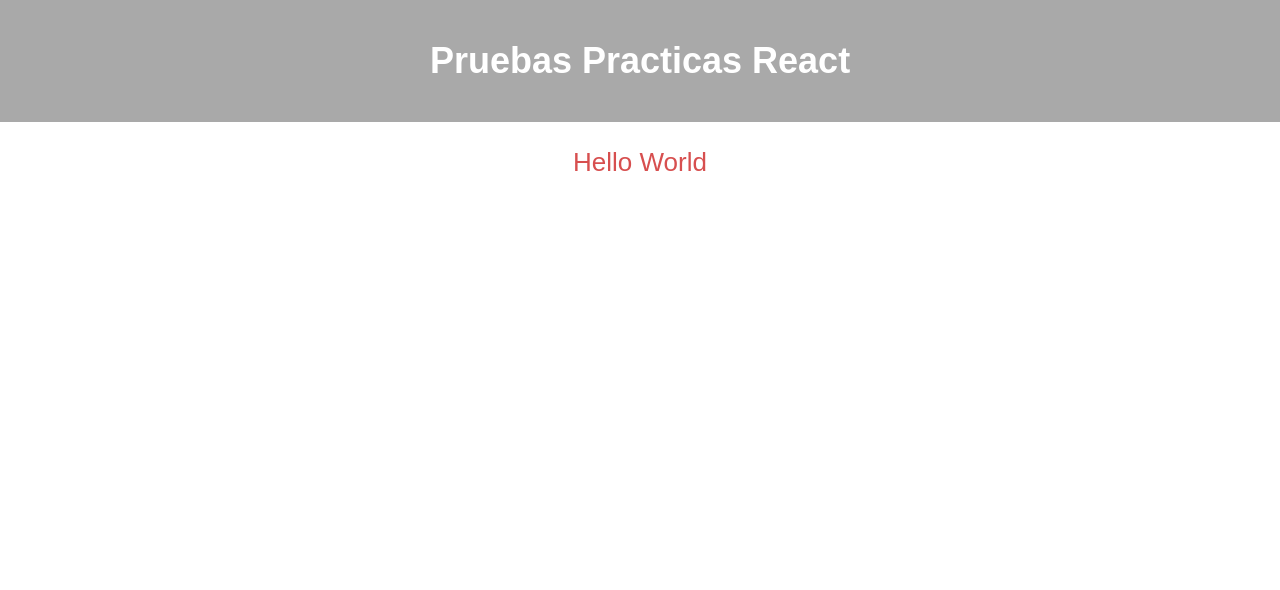
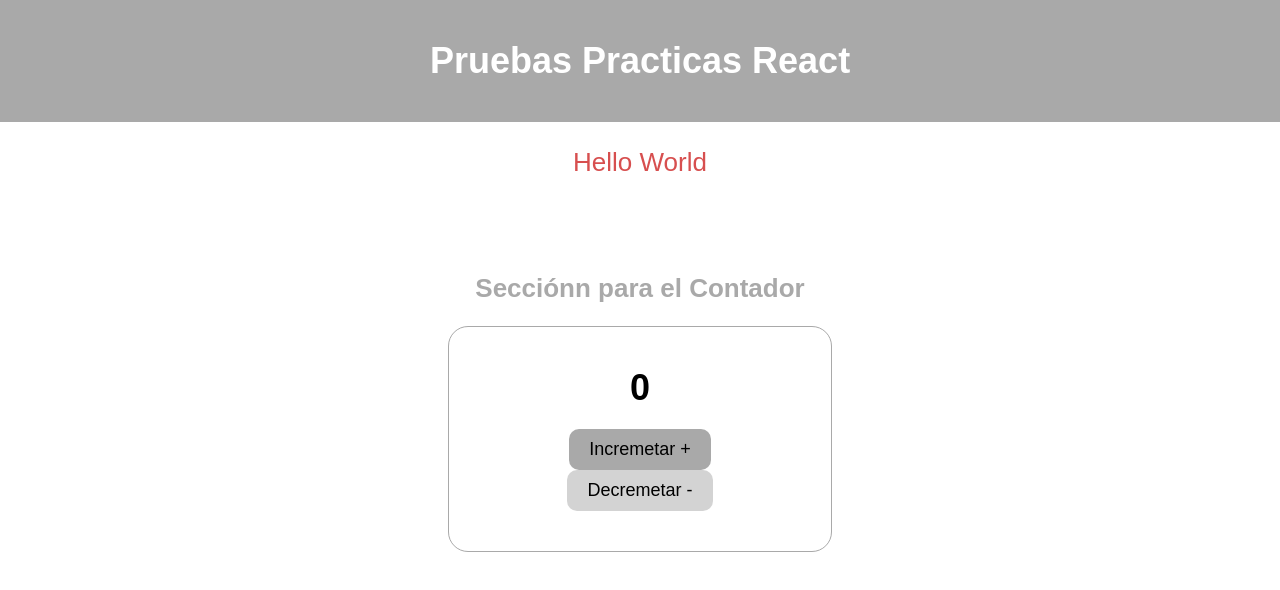
Before and after one commit to cob0003-sketch/Ejercicios-Practicas, a React (Vite) app: page / in a window 1280 px wide. Shown: the top 590 px of the page. Built offline with nearby package versions, Linux system fonts and the light colour scheme.

Commit message:
Tarea de el contador

```diff
--- a/src/App.tsx
+++ b/src/App.tsx
@@ -1,3 +1,4 @@
+import Contador from "./components/Contador"
 import Header from "./components/Header"
 
 
@@ -10,6 +11,11 @@ function App() {
 
       <main>
         <p className="hello-world">Hello World</p>
+
+        <section className="section-contador">
+          <h2>Secciónn para el Contador</h2>
+          <Contador />
+        </section>
       </main>
     </>
   )
--- /dev/null
+++ b/src/components/Contador.tsx
@@ -0,0 +1,39 @@
+import { useState } from "react"
+
+export default function Contador() {
+
+    const [contador, setContador] = useState<number>(0)
+
+    const incremetar = () => {
+        setContador(contador + 1)
+    }
+
+    const decrementar = () => {
+        setContador((prev)=>
+        Math.max(prev - 1, 0) //
+        )
+    }
+
+    return (
+        <div className="container-contador">
+            <h2>{contador}</h2>
+
+            <button
+                type="button"
+                className="incrementar"
+                onClick={incremetar}
+            >
+                Incremetar +
+            </button>
+
+            <button
+                type="button"
+                className="decrementar"
+                onClick={decrementar}
+            >
+                Decremetar -
+            </button>
+
+        </div>
+    )
+}
--- a/src/index.css
+++ b/src/index.css
@@ -49,7 +49,7 @@ body {
     -moz-transform: translateY(10px);
     -ms-transform: translateY(10px);
     -o-transform: translateY(10px);
-}
+  }
   100% {
     color: var(--color-dark-gray);
   }
@@ -63,3 +63,58 @@ body {
   animation: cambiar-hello 2000ms ease-in-out infinite;
   -webkit-animation: cambiar-hello 2000ms ease-in-out infinite;
 }
+
+.section-contador{
+  margin-top: 10rem;
+}
+.section-contador h2{
+  text-align: center;
+  font-size: 2.6rem;
+  color: var(--color-dark-gray);
+}
+
+.container-contador {
+  width: 30%;
+  margin: 0 auto;
+  padding: 4rem;
+  text-align: center;
+  border: 1px solid var(--color-dark-gray);
+  border-radius: 2rem;
+  -webkit-border-radius: 2rem;
+  -moz-border-radius: 2rem;
+  -ms-border-radius: 2rem;
+  -o-border-radius: 2rem;
+}
+
+.container-contador h2 {
+  font-size: 3.6rem;
+  margin: 0;
+  margin-bottom: 2rem;
+  color: var(--color-black);
+}
+
+.incrementar {
+  font-size: 1.8rem;
+  padding: 1rem 2rem;
+  margin: 0 1rem;
+  background-color: var(--color-dark-gray);
+  border: none;
+  border-radius: 1rem;
+  -webkit-border-radius: 1rem;
+  -moz-border-radius: 1rem;
+  -ms-border-radius: 1rem;
+  -o-border-radius: 1rem;
+}
+
+.decrementar {
+  font-size: 1.8rem;
+  padding: 1rem 2rem;
+  margin: 0 1rem;
+  background-color: var(--color-light-gray);
+  border: none;
+  border-radius: 1rem;
+  -webkit-border-radius: 1rem;
+  -moz-border-radius: 1rem;
+  -ms-border-radius: 1rem;
+  -o-border-radius: 1rem;
+}
```
